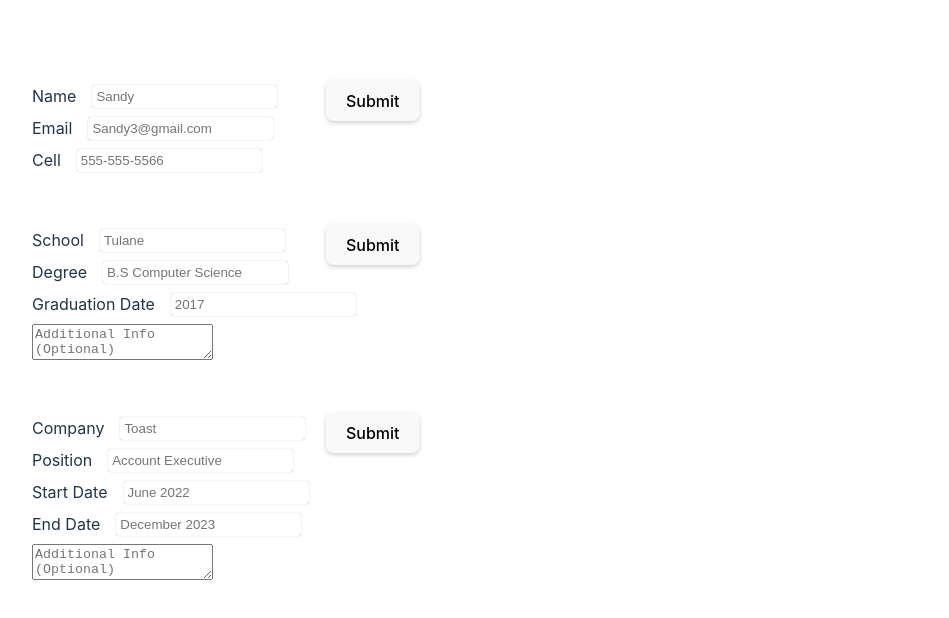
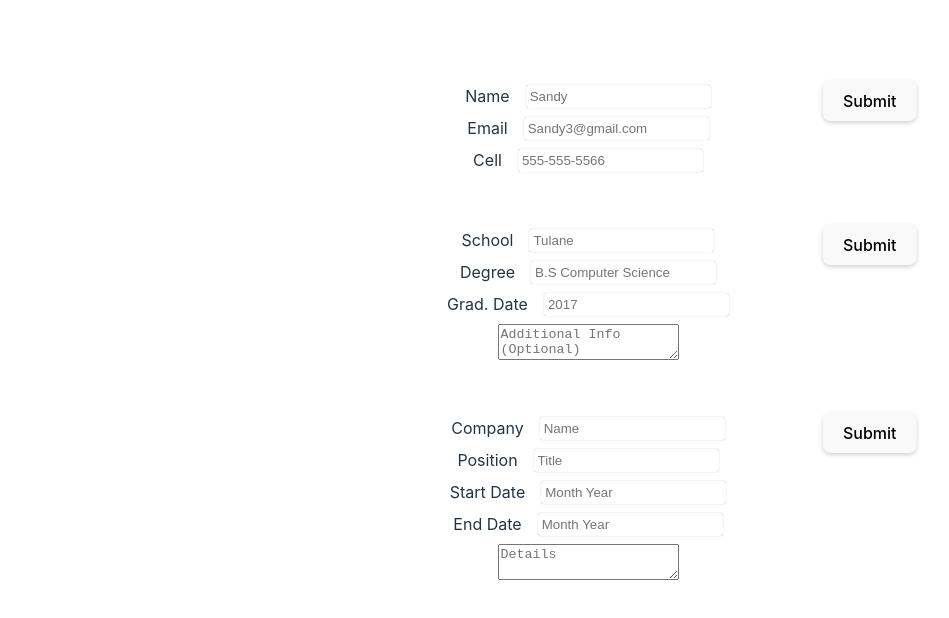
Before and after one commit to rann143/cv-application-react, a React (Vite) app: page / in a window 1280 px wide. Shown: the top 618 px of the page, without its empty margins (52-1001 px from the left). Built offline with nearby package versions, Linux system fonts and the light colour scheme.

Commit message:
Move forms to center of page; Change WorkForm input placeholders

```diff
--- a/src/components/Form.jsx
+++ b/src/components/Form.jsx
@@ -101,7 +101,7 @@ function EduForm({ school, degree, gradDate, additionalInfo }) {
         <form className='edu-form' onSubmit={handleSubmit}>
             <Input className='edu-input' label='School' name='school' placeholder='Tulane' type='text' text={eduInfo.mySchool} onTyping={handleSchoolTyping} />
             <Input className='edu-input' label='Degree' name='degree' placeholder='B.S Computer Science' type='text' text={eduInfo.myDegree} onTyping={handleDegreeTyping} />
-            <Input className='edu-input' label='Graduation Date' name='graduation-date' placeholder='2017' type='text' text={eduInfo.myGradDate} onTyping={handleGradTyping} />
+            <Input className='edu-input' label='Grad. Date' name='graduation-date' placeholder='2017' type='text' text={eduInfo.myGradDate} onTyping={handleGradTyping} />
             <textarea placeholder='Additional Info (Optional)' value={eduInfo.myAdditionalInfo} onChange={handleAdditionalInfoTyping}></textarea>
             <Button className='form-submit' type='submit' title="Submit" />
         </form>
@@ -154,11 +154,11 @@ function WorkForm({ company, position, dateStart, dateEnd, details }) {
 
     return (
         <form className='work-form' onSubmit={handleSubmit}>
-            <Input className='work-input' label='Company' name='school' placeholder='Toast' type='text' text={workInfo.myCompany} onTyping={handleCompanyTyping} />
-            <Input className='work-input' label='Position' name='degree' placeholder='Account Executive' type='text' text={workInfo.myPosition} onTyping={handlePositionTyping} />
-            <Input className='work-input' label='Start Date' name='start-date' placeholder='June 2022' type='text' text={workInfo.myDateStart} onTyping={handleStartTyping} />
-            <Input className='work-input' label='End Date' name='end-date' placeholder='December 2023' type='text' text={workInfo.myDateEnd} onTyping={handleEndTyping} />
-            <textarea placeholder='Additional Info (Optional)' value={workInfo.myDetails} onChange={handleDetailsTyping}></textarea>
+            <Input className='work-input' label='Company' name='school' placeholder='Name' type='text' text={workInfo.myCompany} onTyping={handleCompanyTyping} />
+            <Input className='work-input' label='Position' name='degree' placeholder='Title' type='text' text={workInfo.myPosition} onTyping={handlePositionTyping} />
+            <Input className='work-input' label='Start Date' name='start-date' placeholder='Month Year' type='text' text={workInfo.myDateStart} onTyping={handleStartTyping} />
+            <Input className='work-input' label='End Date' name='end-date' placeholder='Month Year' type='text' text={workInfo.myDateEnd} onTyping={handleEndTyping} />
+            <textarea placeholder='Details' value={workInfo.myDetails} onChange={handleDetailsTyping}></textarea>
             <Button className='form-submit' type='submit' title="Submit" />
         </form>
     )
--- a/src/styles/forms.css
+++ b/src/styles/forms.css
@@ -2,7 +2,7 @@ form {
     position: relative;
     display: flex;
     flex-direction: column;
-    align-items: start;
+    align-items: center;
     justify-content: start;
     margin: 3rem;
 }
```
